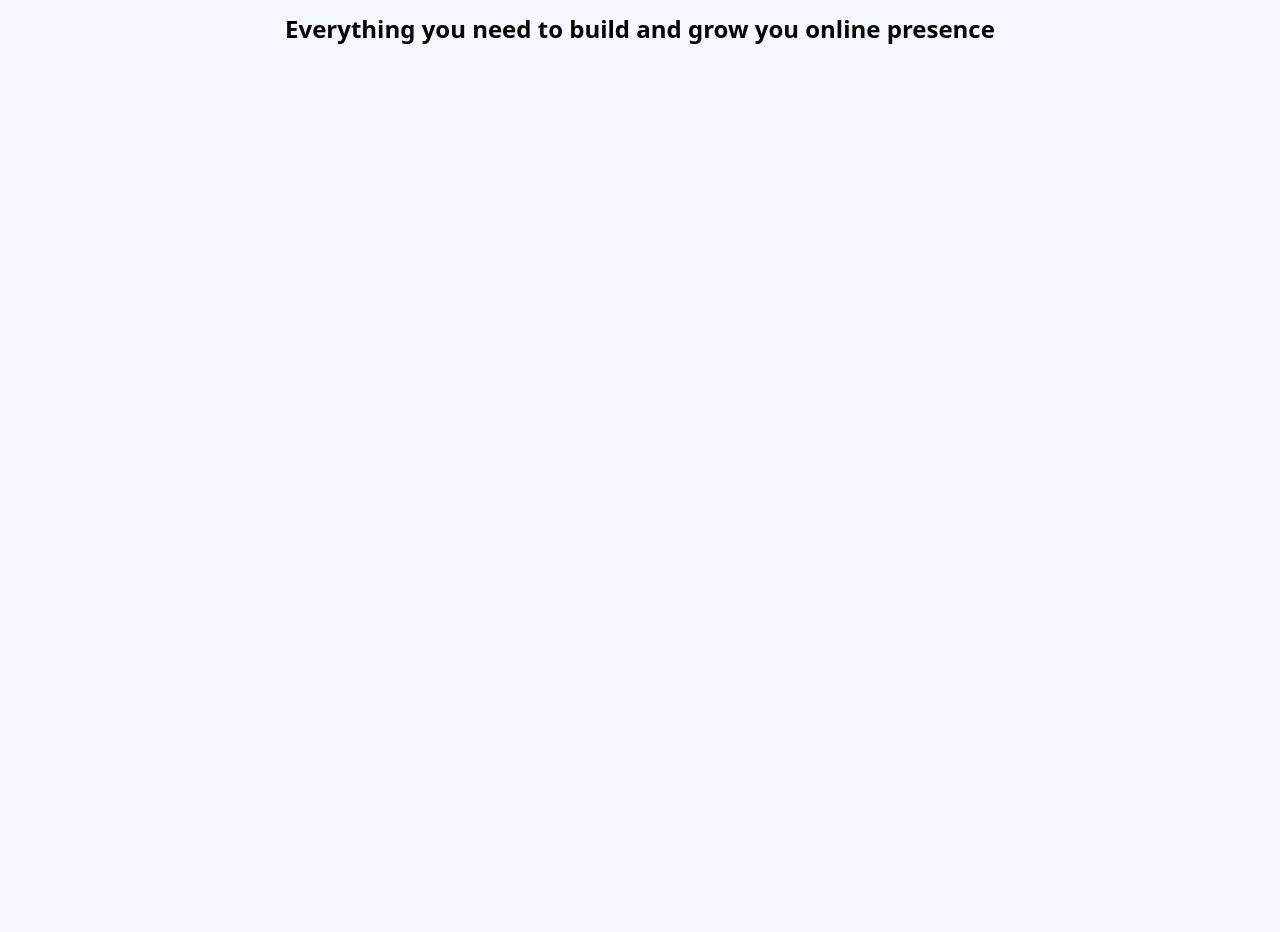
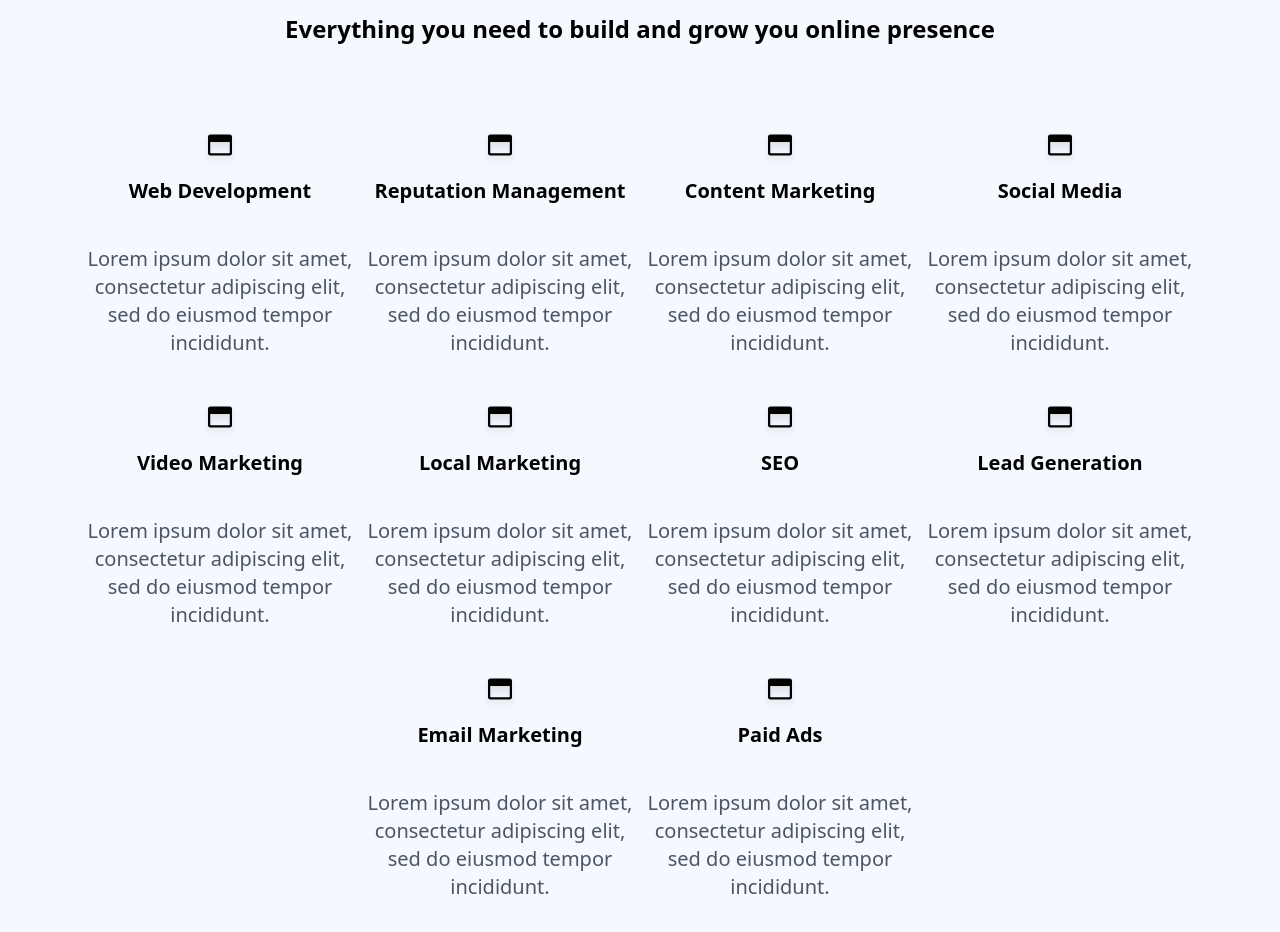
Before and after one commit to olubifaleye/markedeen, a Next.js app: page / in a window 1280 px wide. Shown: the part 780-1712 px from the top of the page. Before the commit the page ends 1195 px from the top, so only its background shows below. Built offline with nearby package versions, Linux system fonts and the light colour scheme.

Commit message:
Added content for Services.jsx file and added CSS to fix further resizing issues

```diff
--- a/components/LandingPage.jsx
+++ b/components/LandingPage.jsx
@@ -44,7 +44,7 @@ const LandingPage = () => {
             </div>
 
             <div className="right_container">
-                <div className="!relative block">
+                <div className="!relative block image-container-container">
                     <div className="image-container absolute">
 
                         <IconContext.Provider value={{ className: "IconSizes" }}>
--- a/components/Services.jsx
+++ b/components/Services.jsx
@@ -1,5 +1,10 @@
+"use client"
+
 import '@styles/globals.css';
 import Image from 'next/image';
+
+import {FaRegWindowMaximize, FaCircle, FaInstagram, FaFacebook, FaTwitterSquare} from 'react-icons/fa';
+import { IconContext } from "react-icons";
 
 
 const Services = () => {
@@ -13,12 +18,228 @@ const Services = () => {
         <p className="sub_head_text">
           Everything you need to build and grow you online presence
         </p>
+      </div>
 
-        <div className='services_container'>
+      <div className='services_container'>
+
+          <div className='services_item'>
+
+            <div>
+              <IconContext.Provider value={{ className: "IconSizes" }}>
+                <div className="mt-2 flex-center drop-shadow-lg">
+                  <FaRegWindowMaximize />
+                </div>
+              </IconContext.Provider>
+
+              <p className='icon_text'>
+                Web Development
+              </p>
+
+              <p className="desc">
+                    Lorem ipsum dolor sit amet, consectetur
+                    adipiscing elit, sed do eiusmod tempor incididunt.
+              </p>
+
+            </div>
+
+          </div>
+
+          <div className='services_item'>
+            <div>
+              <IconContext.Provider value={{ className: "IconSizes" }}>
+                <div className="mt-2 flex-center drop-shadow-lg">
+                  <FaRegWindowMaximize />
+                </div>
+              </IconContext.Provider>
+
+              <p className='icon_text'>
+                Reputation Management
+              </p>
+
+              <p className="desc">
+                    Lorem ipsum dolor sit amet, consectetur
+                    adipiscing elit, sed do eiusmod tempor incididunt.
+              </p>
+
+            </div>
+
+          </div>
+
+          <div className='services_item'>
+            <div>
+              <IconContext.Provider value={{ className: "IconSizes" }}>
+                <div className="mt-2 flex-center drop-shadow-lg">
+                  <FaRegWindowMaximize />
+                </div>
+              </IconContext.Provider>
+
+              <p className='icon_text'>
+                Content Marketing
+              </p>
+
+              <p className="desc">
+                    Lorem ipsum dolor sit amet, consectetur
+                    adipiscing elit, sed do eiusmod tempor incididunt.
+              </p>
+
+            </div>
+
+          </div>
+
+          <div className='services_item'>
+            <div>
+              <IconContext.Provider value={{ className: "IconSizes" }}>
+                <div className="mt-2 flex-center drop-shadow-lg">
+                  <FaRegWindowMaximize />
+                </div>
+              </IconContext.Provider>
+
+              <p className='icon_text'>
+                Social Media
+              </p>
+
+              <p className="desc">
+                    Lorem ipsum dolor sit amet, consectetur
+                    adipiscing elit, sed do eiusmod tempor incididunt.
+              </p>
+
+            </div>
+
+          </div>
+
+          <div className='services_item'>
+            <div>
+              <IconContext.Provider value={{ className: "IconSizes" }}>
+                <div className="mt-2 flex-center drop-shadow-lg">
+                  <FaRegWindowMaximize />
+                </div>
+              </IconContext.Provider>
+
+              <p className='icon_text'>
+                Video Marketing
+              </p>
+
+              <p className="desc">
+                    Lorem ipsum dolor sit amet, consectetur
+                    adipiscing elit, sed do eiusmod tempor incididunt.
+              </p>
+
+            </div>
+
+          </div>
+
+          <div className='services_item'>
+            <div>
+              <IconContext.Provider value={{ className: "IconSizes" }}>
+                <div className="mt-2 flex-center drop-shadow-lg">
+                  <FaRegWindowMaximize />
+                </div>
+              </IconContext.Provider>
+
+              <p className='icon_text'>
+                Local Marketing
+              </p>
+
+              <p className="desc">
+                    Lorem ipsum dolor sit amet, consectetur
+                    adipiscing elit, sed do eiusmod tempor incididunt.
+              </p>
+
+            </div>
+          </div>
+
+          <div className='services_item'>
+            <div>
+              <IconContext.Provider value={{ className: "IconSizes" }}>
+                <div className="mt-2 flex-center drop-shadow-lg">
+                  <FaRegWindowMaximize />
+                </div>
+              </IconContext.Provider>
+
+              <p className='icon_text'>
+                SEO
+              </p>
+
+              <p className="desc">
+                    Lorem ipsum dolor sit amet, consectetur
+                    adipiscing elit, sed do eiusmod tempor incididunt.
+              </p>
+
+            </div>
+          </div>
+
+          <div className='services_item'>
+            <div>
+              <IconContext.Provider value={{ className: "IconSizes" }}>
+                <div className="mt-2 flex-center drop-shadow-lg">
+                  <FaRegWindowMaximize />
+                </div>
+              </IconContext.Provider>
+
+              <p className='icon_text'>
+                Lead Generation
+              </p>
+
+              <p className="desc">
+                    Lorem ipsum dolor sit amet, consectetur
+                    adipiscing elit, sed do eiusmod tempor incididunt.
+              </p>
+
+            </div>
+
+          </div>
+
+          <div className='services_item'>
+
+          </div>
+
+          <div className='services_item'>
+          <div>
+              <IconContext.Provider value={{ className: "IconSizes" }}>
+                <div className="mt-2 flex-center drop-shadow-lg">
+                  <FaRegWindowMaximize />
+                </div>
+              </IconContext.Provider>
+
+              <p className='icon_text'>
+                Email Marketing
+              </p>
+
+              <p className="desc">
+                    Lorem ipsum dolor sit amet, consectetur
+                    adipiscing elit, sed do eiusmod tempor incididunt.
+              </p>
+
+            </div>
+
+          </div>
+
+          <div className='services_item'>
+          <div>
+              <IconContext.Provider value={{ className: "IconSizes" }}>
+                <div className="mt-2 flex-center drop-shadow-lg">
+                  <FaRegWindowMaximize />
+                </div>
+              </IconContext.Provider>
+
+              <p className='icon_text'>
+                Paid Ads
+              </p>
+
+              <p className="desc">
+                    Lorem ipsum dolor sit amet, consectetur
+                    adipiscing elit, sed do eiusmod tempor incididunt.
+              </p>
+
+            </div>
+          </div>
+
+          <div className='services_item'>
+
+          </div>
 
         </div>
 
-      </div>
     </section>
   )
 }
--- a/styles/globals.css
+++ b/styles/globals.css
@@ -16,8 +16,10 @@
   padding-left: 40px;
   padding-right: 40px;
   max-width: 100%;
-  max-height: 75vh;
 }
+
+
+/* Landing Page Default CSS */
 
 .landing-image{
   border-radius: 10%;
@@ -50,7 +52,12 @@
   min-height: 70vh;
 }
 
-/* Media Queries */
+
+/* Services Page Default CSS */
+
+
+
+/* Media Queries for all pages */
 
 /* Width */
 
@@ -73,7 +80,7 @@
 @media screen and (min-width: 640px) and (max-width: 940px) {
 
   .landing_container {
-    grid-auto-rows: 320px 400px 1fr !important;
+    grid-auto-rows: 300px 400px 1fr !important;
   }
 
   .section-1{
@@ -88,10 +95,22 @@
     margin-top: 20px;
   }
 
+  .image-container-container{
+    margin: 0 auto;
+    width: 50%;
+  }
+
+  .right_container{
+    margin-left: 0rem !important;
+  }
 }
 
 
 @media screen and (min-width: 400px) and (max-width: 640px) {
+
+  .landing_container {
+    grid-auto-rows: 450px 320px 1fr !important;
+  }
 
   .section-1{
     min-height: 70vh;
@@ -100,13 +119,48 @@
   .landing-image{
     max-width: 300px;
   }
+}
+
+@media screen and (min-width: 400px) and (max-width: 420px) {
+
+  .landing_container {
+    grid-auto-rows: 450px 320px 1fr !important;
+  }
+
+  .section-1{
+    min-height: 70vh;
+  }
+
+  .landing-image{
+    max-width: 250px;
+  }
+}
+
+@media screen and (max-width: 400px) {
+
+  .landing_container {
+    grid-auto-rows: 500px 220px 1fr !important;
+  }
+
+  .section-1{
+    min-height: 70vh;
+  }
+
 
   .section-2{
     margin-top: 20%;
   }
+
+  .main{
+    max-height: 100vh;
+  }
 }
 
-@media screen and (max-width: 400px) {
+@media screen and (width: 360px) {
+
+  .landing_container {
+    grid-auto-rows: 570px 300px 1fr !important;
+  }
 
   .section-1{
     min-height: 70vh;
@@ -116,17 +170,6 @@
     max-height: 100vh;
   }
 }
-
-/* @media screen and (width: 540px) {
-
-  .main{
-    max-height: 110vh;
-  }
-
-  .section-1{
-    min-height: 70vh;
-  }
-} */
 
 
 /* Height */
@@ -147,10 +190,19 @@
   .navbar ul{
     overflow-y: scroll;
   }
-
 }
 
-/* Tailwind Styles */
+
+
+
+
+
+
+
+
+
+
+/* Tailwind Styles for all pages */
 
 .top_head_section{
   @apply text-center
@@ -180,11 +232,33 @@
   @apply border-14 rounded-3xl border-box lg:mt-24
 }
 
-/* Landing Page Component */
+.flex-center {
+  @apply flex justify-center items-center;
+}
+
+.flex-start {
+  @apply flex justify-start items-start;
+}
+
+.flex-end {
+  @apply flex justify-end items-center;
+}
+
+.flex-between {
+  @apply flex justify-between items-center;
+}
+
+
+
+
+
+
+
+/* Landing Page Tailwind CSS */
 
 
 .landing_container{
-  @apply grid grid-cols-2 items-center justify-center max-md:grid-cols-1 max-md:-mt-12;
+  @apply grid grid-cols-2 items-center justify-center max-md:grid-cols-1;
   grid-auto-rows: minmax(auto, 1fr);
 }
 
@@ -210,11 +284,29 @@
 }
 
 
-/* Services Page Component */
+
+
+
+
+/* Services Page Tailwind CSS */
 
 .services_container{
-  @apply grid grid-cols-4 mb-72 justify-center max-md:grid-cols-1 lg:mt-10 lg:mb-80 max-md:-mt-12
+  @apply grid grid-cols-4 mb-72 justify-center max-md:grid-cols-1 lg:mt-20 lg:mb-80 max-md:-mt-12;
 }
+
+.services_item{
+  @apply text-center relative flex-center mb-10;
+}
+
+.icon_text {
+  @apply mt-5 mb-10 lg:text-xl md:text-xl max-md:text-lg font-semibold leading-[1.15] text-black;
+}
+
+
+
+
+
+
 
 
 
@@ -269,7 +361,11 @@
   @apply w-full flex rounded-lg mt-2 p-3 text-sm text-gray-500 outline-0;
 }
 
-/* Nav Component */
+
+
+
+
+/* Nav Component Tailwind CSS */
 
 .navbar{
   @apply flex-between w-full m-auto bg-primary-blue lg:pr-10 h-full md:pr-10;
@@ -304,19 +400,3 @@
 .prompt_card {
   @apply flex-1 break-inside-avoid rounded-lg border border-gray-300 bg-white/20 bg-clip-padding p-6 pb-4 backdrop-blur-lg backdrop-filter md:w-[360px] w-full h-fit;
 }
-
-.flex-center {
-  @apply flex justify-center items-center;
-}
-
-.flex-start {
-  @apply flex justify-start items-start;
-}
-
-.flex-end {
-  @apply flex justify-end items-center;
-}
-
-.flex-between {
-  @apply flex justify-between items-center;
-}
```
